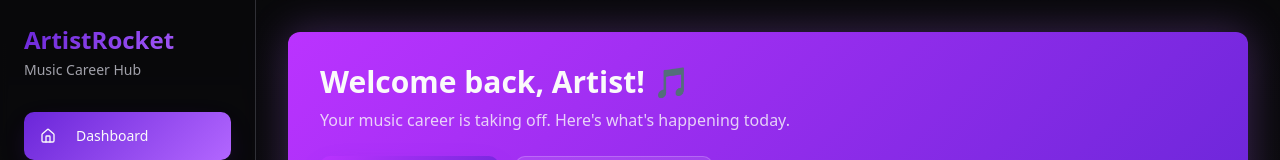
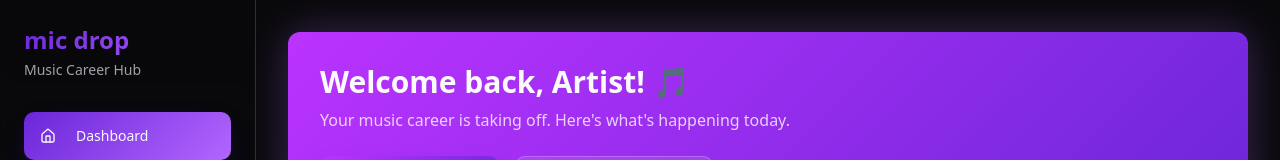
Before and after one commit to brennanwesley/All-Access-Artist, a React (Vite) app: page / in a window 1280 px wide. Shown: the top 160 px of the page. Built offline with nearby package versions, Linux system fonts and the light colour scheme.

Commit message:
Refactor: Rename project to Mic Drop
Update project name from 'ArtistRocket' to 'Mic Drop' in relevant files.

```diff
--- a/src/components/Navigation.tsx
+++ b/src/components/Navigation.tsx
@@ -32,7 +32,7 @@ export const Navigation = ({ activeSection, onSectionChange }: NavigationProps)
     <nav className="bg-card/50 backdrop-blur-sm border-r border-border h-screen w-64 p-6 fixed left-0 top-0 z-40">
       <div className="mb-8">
         <h1 className="text-2xl font-bold bg-gradient-primary bg-clip-text text-transparent">
-          ArtistRocket
+          mic drop
         </h1>
         <p className="text-sm text-muted-foreground mt-1">Music Career Hub</p>
       </div>
--- a/src/pages/Index.tsx
+++ b/src/pages/Index.tsx
@@ -43,7 +43,7 @@ const Index = () => {
         return (
           <div className="text-center py-20">
             <h2 className="text-2xl font-bold mb-4">Settings</h2>
-            <p className="text-muted-foreground">Coming soon - Customize your ArtistRocket experience</p>
+            <p className="text-muted-foreground">Coming soon - Customize your mic drop experience</p>
           </div>
         );
       default:
```
